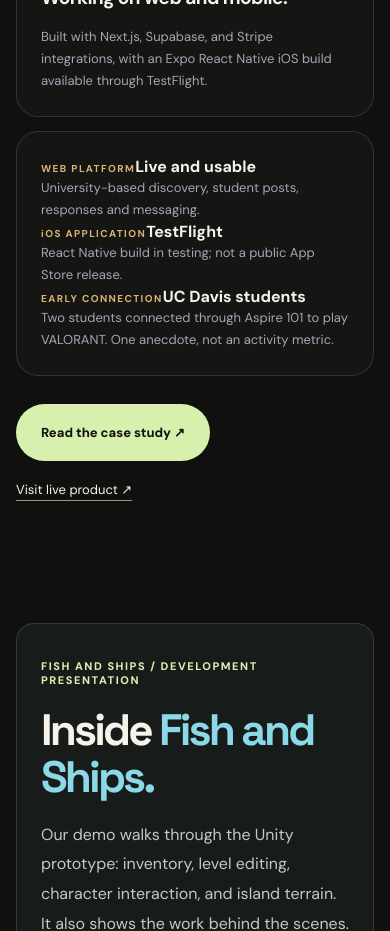
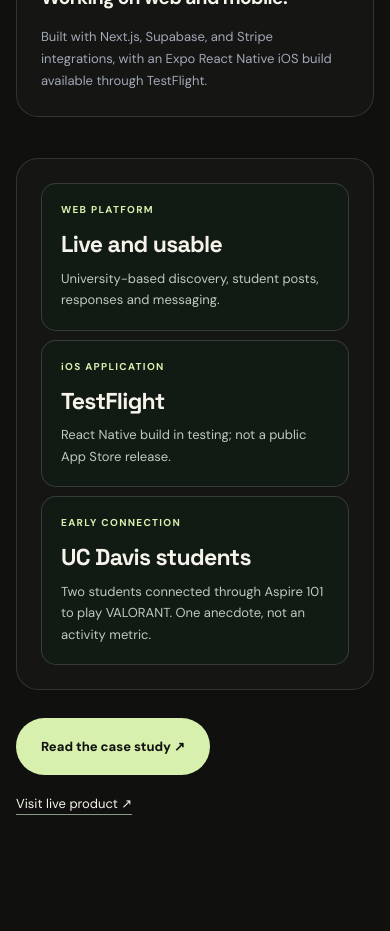
Before and after one commit to skrgulang/congyuzhao-portfolio, a Next.js app: page / in a window 390 px wide. Shown: the part 6940-7871 px from the top of the page. Built offline with nearby package versions, Linux system fonts and the light colour scheme.

Commit message:
Style three real Aspire 101 product milestones responsively on portfolio homepage

```diff
--- a/app/globals.css
+++ b/app/globals.css
@@ -638,3 +638,12 @@ html{scroll-padding-top:24px}
 .aspireFieldNoteAside strong{font:600 clamp(21px,2.4vw,32px)/1.25 'Space Grotesk',sans-serif;display:block;letter-spacing:-.035em;margin:18px 0}
 .aspireFieldNoteAside p{font-size:14px;line-height:1.75;color:#aab5aa}
 @media(max-width:750px){.aspireFieldNote{grid-template-columns:1fr;padding:44px 0;gap:22px}.aspireFieldNoteAside{max-width:580px}}
+
+/* Featured founder evidence: genuine shipping milestones, never inferred growth metrics. */
+.featuredProof{display:grid;grid-template-columns:repeat(3,minmax(0,1fr));gap:12px;margin-top:27px}
+.featuredProofItem{min-width:0;padding:25px 24px;background:rgba(19,29,22,.76);border:1px solid rgba(255,255,255,.15);border-radius:15px}
+.featuredProofItem>span{display:block;color:var(--lime);font-size:10px;font-weight:700;letter-spacing:.13em;margin-bottom:14px}
+.featuredProofItem strong{display:block;font:650 clamp(20px,2vw,27px)/1.25 'Space Grotesk',sans-serif;letter-spacing:-.03em}
+.featuredProofItem p{font-size:13px;color:#bfcabd;line-height:1.65;margin:9px 0 0}
+@media(max-width:850px){.featuredProof{grid-template-columns:1fr 1fr}.featuredProofItem:last-child{grid-column:1/-1}}
+@media(max-width:570px){.featuredProof{grid-template-columns:1fr;gap:9px}.featuredProofItem:last-child{grid-column:auto}.featuredProofItem{padding:19px}.featuredProofItem strong{font-size:23px}}
```
